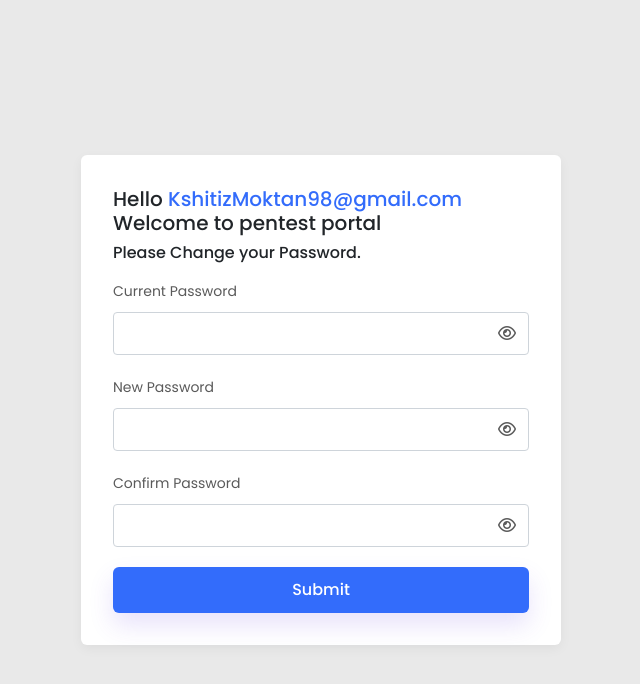
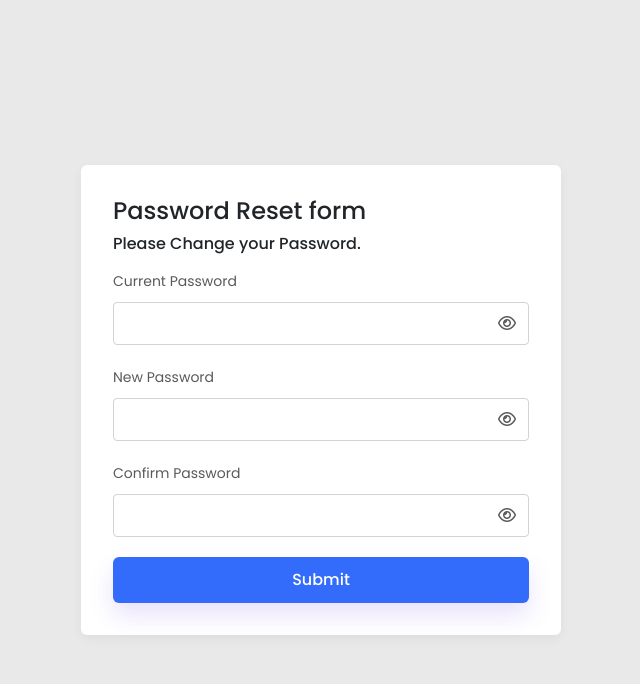
Before and after one commit to GrZGunsel/PemtestPorta-, a plain HTML site: page Html/ChangePassword.html in a window 1280 px wide. Shown: the whole page, without its empty margins (319-959 px from the left). Drawn offline with nearby package versions, Linux system fonts and the light colour scheme.

Commit message:
new chagnes

```diff
--- a/Html/ChangePassword.html
+++ b/Html/ChangePassword.html
@@ -28,7 +28,7 @@
     >
       <div class="loginpannel">
         <div class="logincontainer">
-          <h5 class="mb-2 ">Hello <span style="color: #336cfb;">KshitizMoktan98@gmail.com</span> Welcome to pentest portal</h5>
+          <h4 class="mb-2 ">Password Reset form</h4>
           <h6 class="mb-3 ">Please Change your Password.</h6 class="mb-3">
           <form action="">
             <div class="form-group">
```
